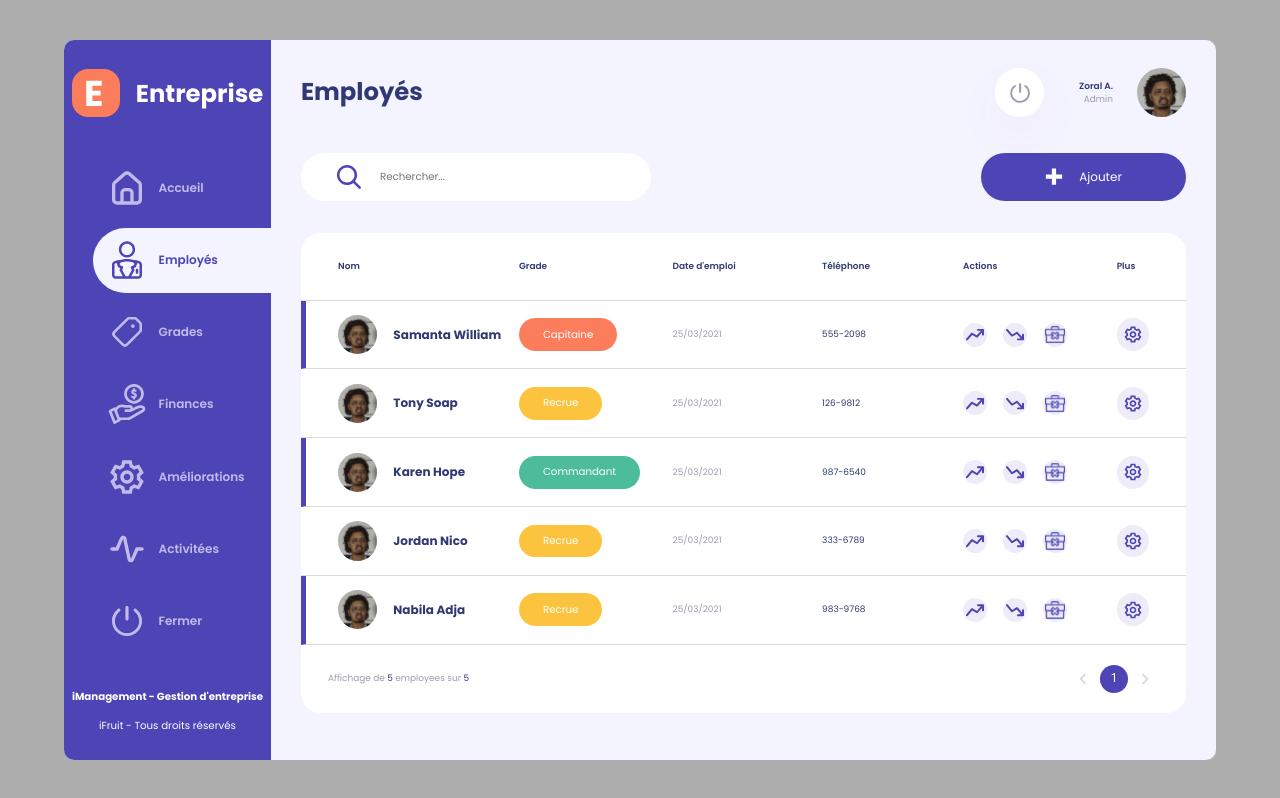
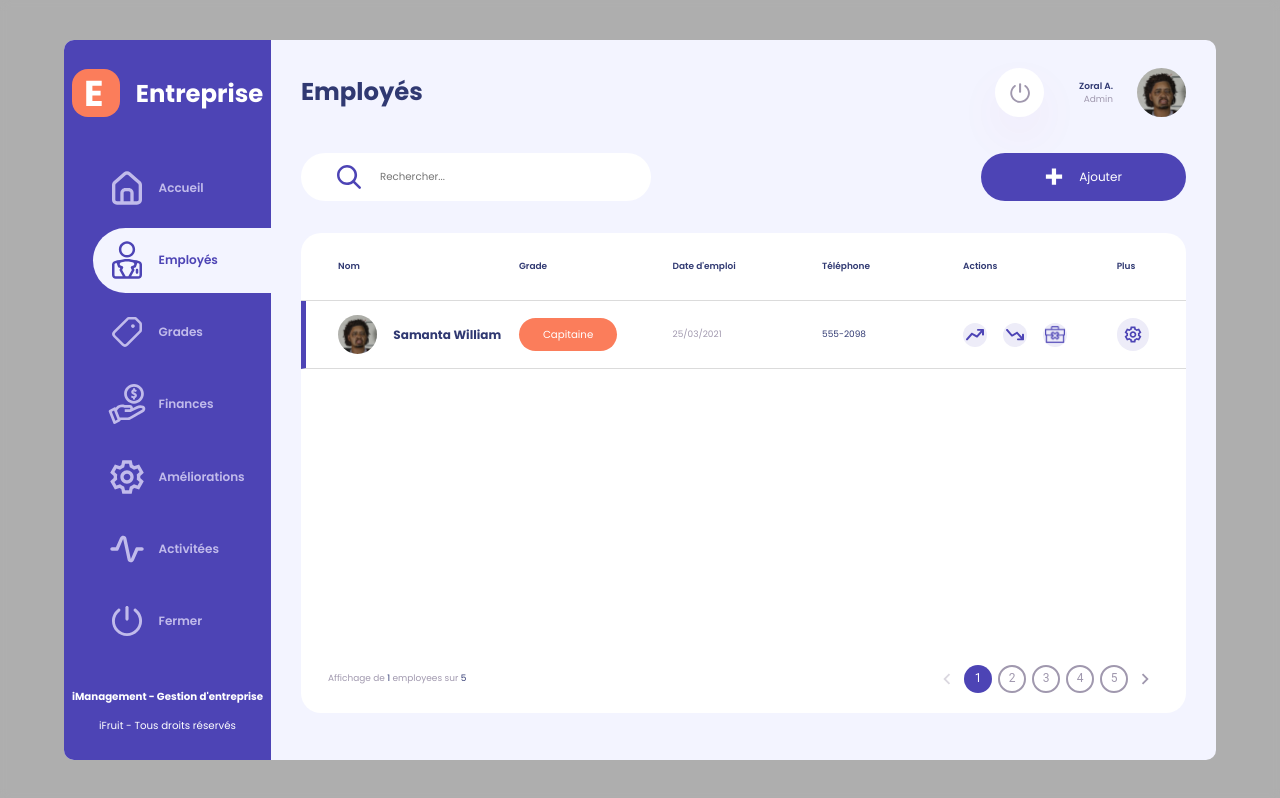
Before and after one commit to Tryade-projects/triade-dashboard, a React (Vite) app: page /employees in a window 1280 px wide. Built offline with nearby package versions, Linux system fonts and the light colour scheme.

Commit message:
fix: Pagination employees return page 1 when deleting a employee

```diff
--- a/src/components/ManageEmployeeDash/ManageEmployeeDash.jsx
+++ b/src/components/ManageEmployeeDash/ManageEmployeeDash.jsx
@@ -6,7 +6,7 @@ import filteredData from "../../utils/filteredData";
 import DataContext from "../../contexts/DataContext";
 import PaginationEmployee from "../PaginationEmployee/PaginationEmployee";
 
-const INFO_PER_PAGE = 5;
+const INFO_PER_PAGE = 1;
 
 const ManageEmployeeDash = ({ search }) => {
   const { employees, setEmployees } = useContext(DataContext);
@@ -19,7 +19,7 @@ const ManageEmployeeDash = ({ search }) => {
   const _DATA = usePagination(displayProfilFiltered, INFO_PER_PAGE);
   useEffect(() => {
     _DATA.setCurrentPage(1);
-  }, [search]);
+  }, [search, employees]);
   return (
     <div className="container-dashboard-employee">
       <table>
@@ -27,6 +27,8 @@ const ManageEmployeeDash = ({ search }) => {
         <BodyTable
           currentEmployees={_DATA.currentData()}
           setEmployees={setEmployees}
+          setCurrentPage={_DATA.setCurrentPage}
+          setPage={_DATA.setPage}
         />
       </table>
       <PaginationEmployee
@@ -34,7 +36,7 @@ const ManageEmployeeDash = ({ search }) => {
         list={employees}
         type="employee"
         presentationText={true}
-        />
+      />
     </div>
   );
 };
--- a/src/components/ManageEmployeeDash/componentsEmployee/BodyTable.jsx
+++ b/src/components/ManageEmployeeDash/componentsEmployee/BodyTable.jsx
@@ -9,7 +9,12 @@ import fired from "../../../assets/fired.svg";
 import { deleteElmOnLocalStorage } from "../../../utils/arrayManager";
 import DataContext from "../../../contexts/DataContext";
 
-const BodyTable = ({ currentEmployees, setEmployees }) => {
+const BodyTable = ({
+  currentEmployees,
+  setEmployees,
+  setCurrentPage,
+  setPage,
+}) => {
   const [modalIsOpen, setIsOpen] = useState(false);
   const [firedEmployee, setFiredEmployee] = useState({
     id: "",
@@ -36,6 +41,8 @@ const BodyTable = ({ currentEmployees, setEmployees }) => {
       return fired;
     });
     setIsOpen(false);
+    setCurrentPage(1);
+    setPage(1);
   };
 
   return (
--- a/src/components/ManageRanksDash/ManageRanksDash.jsx
+++ b/src/components/ManageRanksDash/ManageRanksDash.jsx
@@ -6,7 +6,7 @@ import { usePagination } from "../../utils/usePagination";
 import filteredData from "../../utils/filteredData";
 import DataContext from "../../contexts/DataContext";
 
-const INFO_PER_PAGE = 5;
+const INFO_PER_PAGE = 1;
 
 const ManageRanksDash = ({ search }) => {
   const { ranks, setRanks } = useContext(DataContext);
@@ -20,7 +20,7 @@ const ManageRanksDash = ({ search }) => {
   const _DATA = usePagination(displayRanksFiltered, INFO_PER_PAGE);
   useEffect(() => {
     _DATA.setCurrentPage(1);
-  }, [search]);
+  }, [search, ranks]);
 
   return (
     <div className="container-dashboard-employee containerDashBoardRanks">
@@ -37,7 +37,7 @@ const ManageRanksDash = ({ search }) => {
         list={ranks}
         type="grade"
         presentationText={true}
-        />
+      />
     </div>
   );
 };
```
Also changed, not shown: src/components/PaginationEmployee/PaginationEmployee.jsx (+9 -9 lines).
